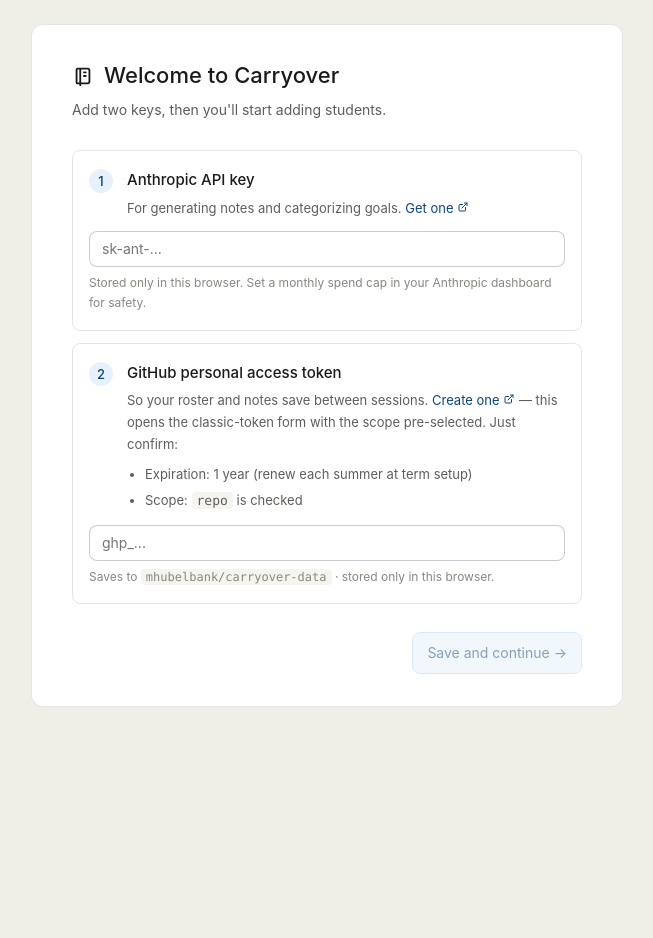
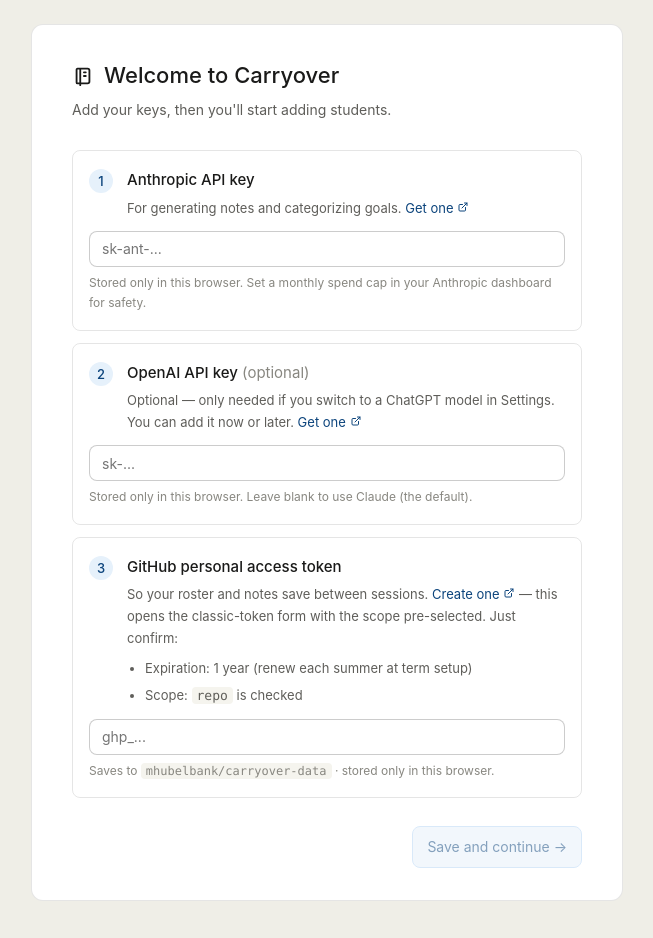
Before and after one commit to mhubelbank/carryover, a React (Vite) app in the folder app/: page / in a window 1280 px wide. Shown: the top 938 px of the page, without its empty margins (313-966 px from the left). Before the commit the page ends 800 px from the top, so only its background shows below. Built offline with nearby package versions, Linux system fonts and the light colour scheme.

Commit message:
Offer an optional OpenAI key field during first-time sign-in

```diff
--- a/app/src/pages/Welcome.tsx
+++ b/app/src/pages/Welcome.tsx
@@ -1,6 +1,7 @@
 import { useState, type CSSProperties, type ReactNode } from "react";
 import { Icon } from "../components/Icon";
 import { validateApiKey, AnthropicError } from "../clients/anthropic";
+import { validateOpenAIKey, OpenAIError } from "../clients/openai";
 import { validateGitHubToken, GitHubError } from "../clients/github";
 import { REPO_CONFIG, useAuth } from "../context/AuthContext";
 
@@ -17,10 +18,12 @@
 export function Welcome() {
   const { signIn } = useAuth();
   const [anthropicKey, setAnthropicKey] = useState("");
+  const [openaiKey, setOpenaiKey] = useState("");
   const [githubKey, setGithubKey] = useState("");
   const [state, setState] = useState<ValidationState>("idle");
   const [error, setError] = useState<string | null>(null);
 
+  // OpenAI is optional — the default model is Claude, so don't gate sign-in on it.
   const canSubmit =
     anthropicKey.trim().length > 0 && githubKey.trim().length > 0 && state !== "validating";
 
@@ -28,21 +31,25 @@
     setState("validating");
     setError(null);
     try {
-      // Validate both keys in parallel — fail fast and show whichever broke.
-      await Promise.all([
+      // Validate the keys in parallel — fail fast and show whichever broke. The
+      // OpenAI key is only checked if she entered one.
+      const checks: Promise<unknown>[] = [
         validateApiKey(anthropicKey.trim()),
         validateGitHubToken(githubKey.trim(), REPO_CONFIG.owner, REPO_CONFIG.repo),
-      ]);
+      ];
+      if (openaiKey.trim()) checks.push(validateOpenAIKey(openaiKey.trim()));
+      await Promise.all(checks);
       signIn({
         anthropicApiKey: anthropicKey.trim(),
-        // OpenAI is optional and added later in Settings if she wants a ChatGPT model.
-        openaiApiKey: "",
+        openaiApiKey: openaiKey.trim(),
         githubToken: githubKey.trim(),
       });
     } catch (err) {
       setState("error");
       if (err instanceof AnthropicError) {
         setError(`Anthropic key rejected: ${err.message}`);
+      } else if (err instanceof OpenAIError) {
+        setError(`OpenAI key rejected: ${err.message}`);
       } else if (err instanceof GitHubError) {
         setError(`GitHub token rejected: ${err.message}`);
       } else {
@@ -59,7 +66,7 @@
           <h1 style={{ fontSize: 22 }}>Welcome to Carryover</h1>
         </div>
         <p style={{ color: "var(--color-text-secondary)", fontSize: 14, marginBottom: "1.75rem" }}>
-          Add two keys, then you'll start adding students.
+          Add your keys, then you'll start adding students.
         </p>
 
         <KeyField
@@ -81,6 +88,25 @@
 
         <KeyField
           number={2}
+          optional
+          title="OpenAI API key"
+          help={
+            <>
+              Optional — only needed if you switch to a ChatGPT model in Settings. You can add it
+              now or later.{" "}
+              <a href="https://platform.openai.com/api-keys" target="_blank" rel="noreferrer">
+                Get one <Icon name="external-link" size={12} />
+              </a>
+            </>
+          }
+          hint="Stored only in this browser. Leave blank to use Claude (the default)."
+          placeholder="sk-..."
+          value={openaiKey}
+          onChange={setOpenaiKey}
+        />
+
+        <KeyField
+          number={3}
           title="GitHub personal access token"
           help={
             <>
@@ -151,6 +177,7 @@
 interface KeyFieldProps {
   number: number;
   title: string;
+  optional?: boolean;
   help: ReactNode;
   hint: ReactNode;
   placeholder: string;
@@ -158,7 +185,7 @@
   onChange: (value: string) => void;
 }
 
-function KeyField({ number, title, help, hint, placeholder, value, onChange }: KeyFieldProps) {
+function KeyField({ number, title, optional, help, hint, placeholder, value, onChange }: KeyFieldProps) {
   return (
     <div
       style={{
@@ -188,7 +215,12 @@
           {number}
         </div>
         <div style={{ flex: 1 }}>
-          <p style={{ fontWeight: 500, fontSize: 15 }}>{title}</p>
+          <p style={{ fontWeight: 500, fontSize: 15 }}>
+            {title}
+            {optional && (
+              <span style={{ fontWeight: 400, color: "var(--color-text-tertiary)" }}> (optional)</span>
+            )}
+          </p>
           <div style={{ fontSize: 13, color: "var(--color-text-secondary)", marginTop: 4 }}>
             {help}
           </div>
```
